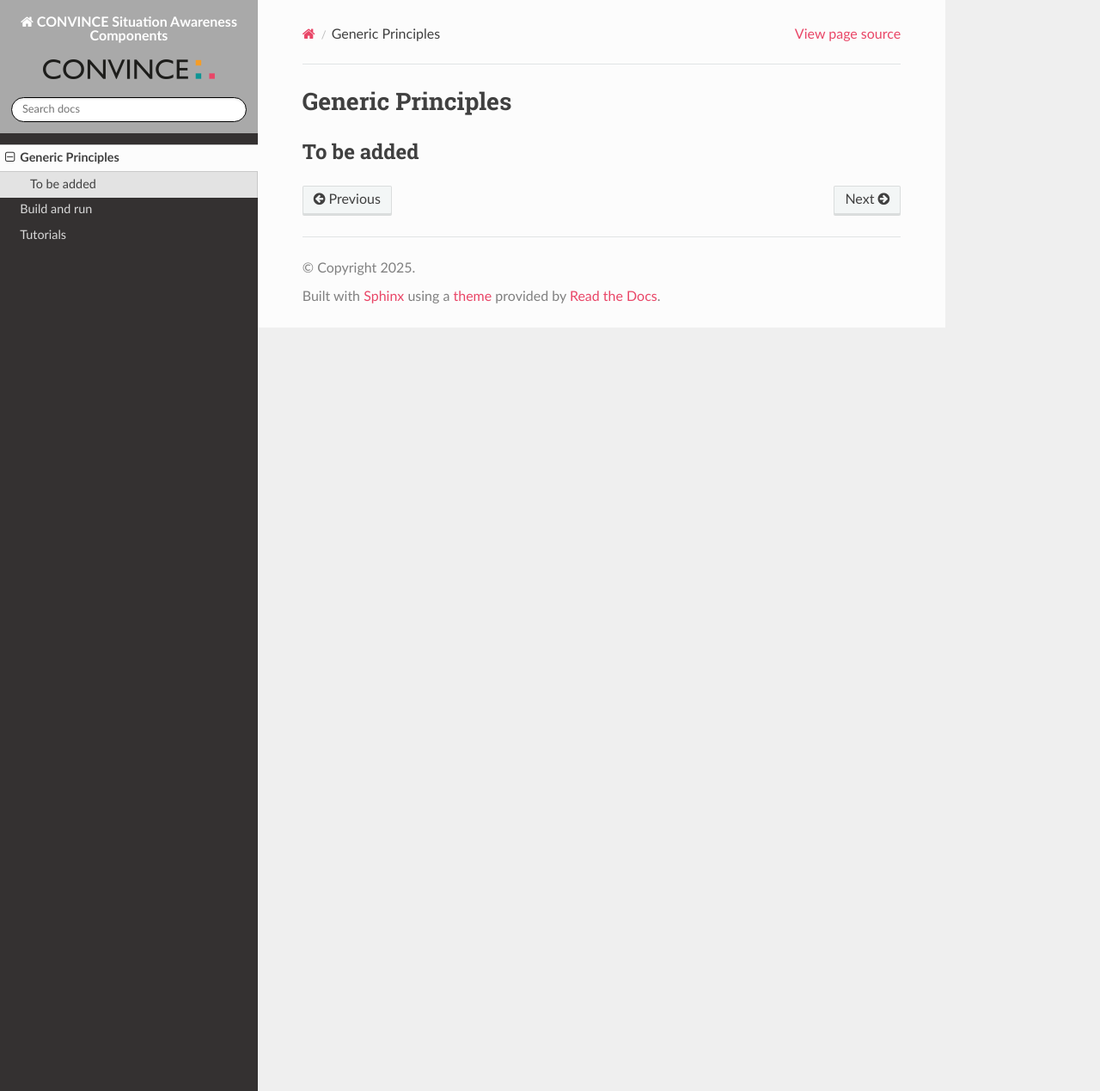
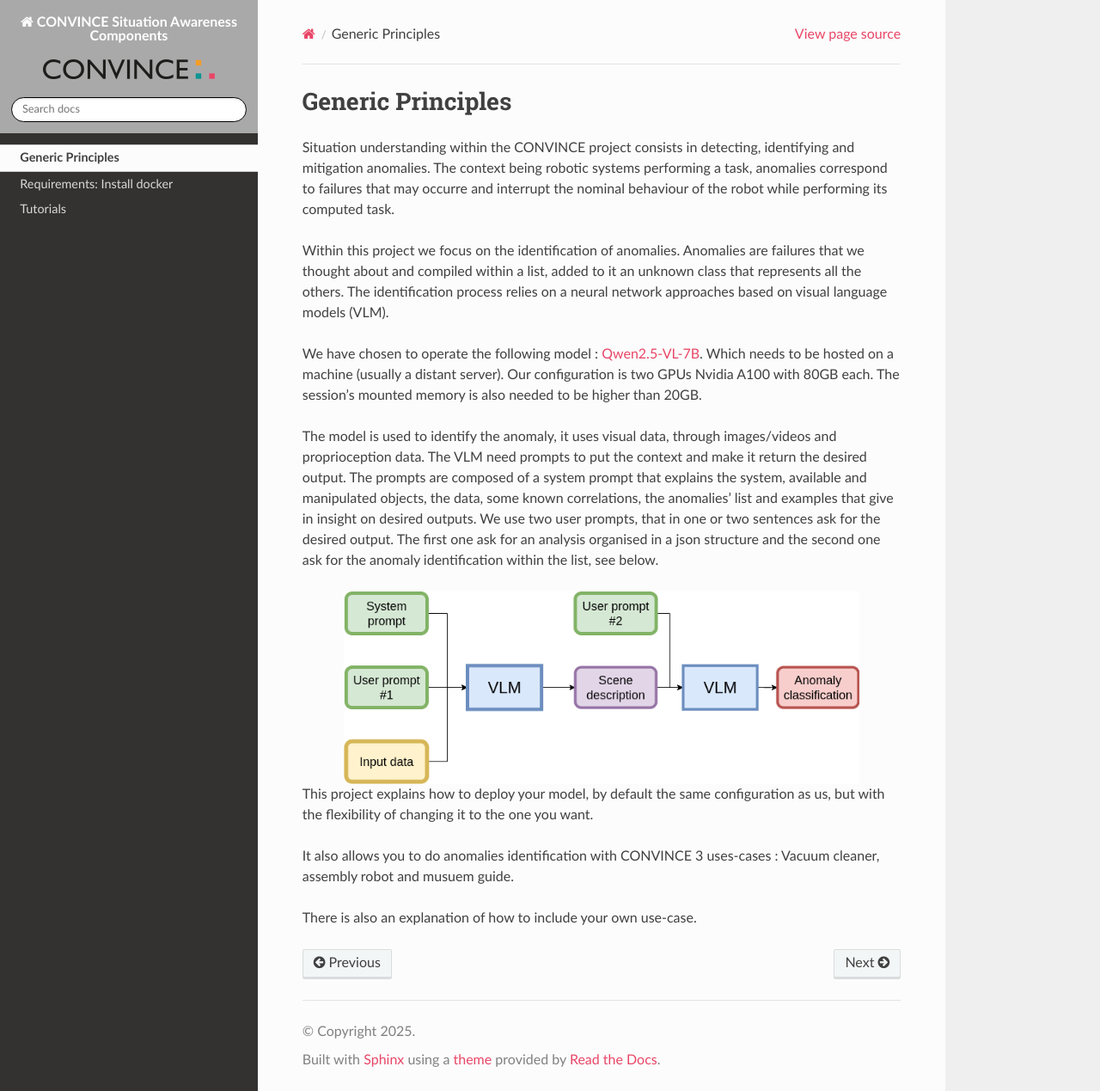
Before and after one commit to convince-project/sit-aw-aip, a Sphinx documentation site: the page built from docs/source/generic_principles.rst, in a window 1280 px wide and 1269 px high. Shown: the whole window at 86% size. Built offline with Sphinx 7.4.7 and the Read the Docs theme 3.1.0, drawn with Linux system fonts in a browser that asks for light colours.

Commit message:
le web site

```diff
--- a/docs/requirements.txt
+++ b/docs/requirements.txt
@@ -3,3 +3,5 @@ sphinx-rtd-theme==1.3.0rc1
 
 sphinx-autodoc2==0.5.0
 myst-parser==2.0.0
+
+Pygments>=2.0
--- a/docs/source/generic_principles.rst
+++ b/docs/source/generic_principles.rst
@@ -1,5 +1,40 @@
 Generic Principles
 ==================
 
-To be added
------------------------------
+Situation understanding within the CONVINCE project consists in detecting, identifying and mitigation anomalies. The context being robotic systems performing a task, anomalies correspond to failures
+that may occurre and interrupt the nominal behaviour of the robot while performing its computed task.
+
+Within this project we focus on the identification of anomalies. Anomalies are failures
+that we thought about and compiled within a list, added to it an unknown class that
+represents all the others. The identification process relies on a neural network
+approaches based on visual language models (VLM).
+
+We have chosen to operate the following model : `Qwen2.5-VL-7B`_. Which needs to be hosted on a
+machine (usually a distant server). Our configuration is two GPUs Nvidia A100 with 80GB each. The
+session's mounted memory is also needed to be higher than 20GB.
+
+The model is used to identify the anomaly, it uses visual data, through images/videos
+and proprioception data. The VLM need prompts to put the context and make it return the
+desired output. The prompts are composed of a system prompt that explains the system,
+available and manipulated objects, the data, some known correlations, the anomalies'
+list and examples that give in insight on desired outputs. We use two user prompts, that
+in one or two sentences ask for the desired output. The first one ask for an analysis
+organised in a json structure and the second one ask for the anomaly identification within
+the list, see below.
+
+
+.. _Qwen2.5-VL-7B: https://huggingface.co/Qwen/Qwen2.5-VL-7B-Instruct
+
+.. image:: graphics/VLM-scheme.png
+    :width: 600
+    :align: center
+    :alt: Visual language model identification procedure.
+
+
+This project explains how to deploy your model, by default the same configuration as us, but
+with the flexibility of changing it to the one you want.
+
+It also allows you to do anomalies identification with CONVINCE 3 uses-cases : Vacuum cleaner,
+assembly robot and musuem guide.
+
+There is also an explanation of how to include your own use-case.
--- a/docs/source/installation.rst
+++ /dev/null
@@ -1,5 +0,0 @@
-Build and run
-=============
-
-To be added
------------------------------
```
Also changed, not shown: docs/source/index.rst (+6 -4 lines), docs/source/required_installations.rst (added, +35 -0 lines), docs/source/customized_UC.rst (added), docs/source/deploy_model.rst (renamed from docs/source/tutorials.rst), docs/source/graphics/VLM-scheme.png (added), docs/source/identification.rst (added).
